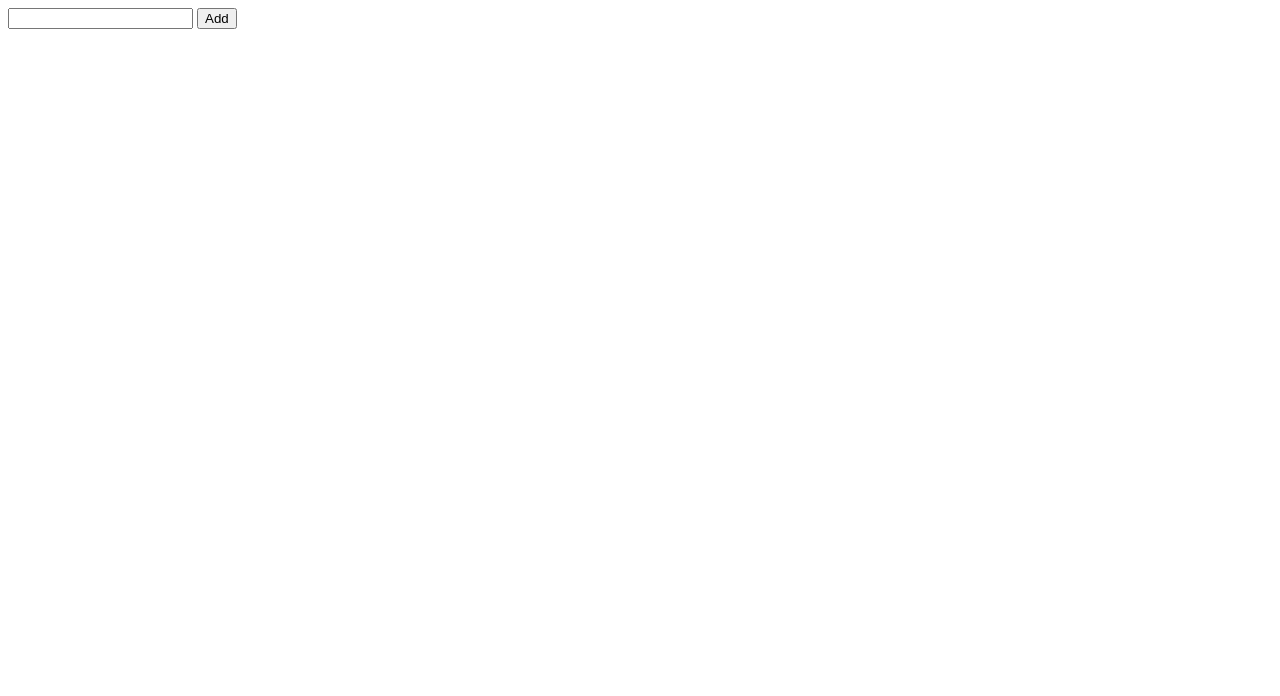
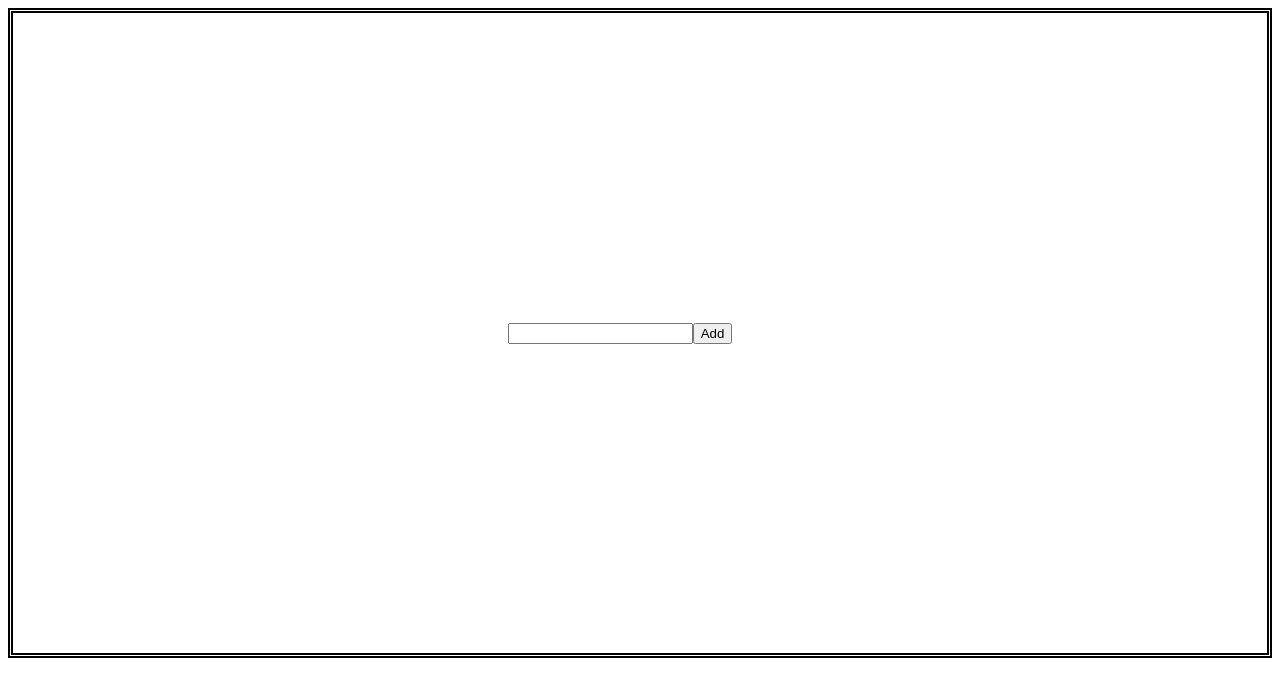
Before and after one commit to Kenan-Alnaser/To-do-list, a website: page src/index.html in a window 1280 px wide. Drawn offline with nearby package versions, Linux system fonts and the light colour scheme; files that its build step writes are made by us from their sources.

Commit message:
cointainer styling and centering

```diff
--- a/src/index.html
+++ b/src/index.html
@@ -4,14 +4,17 @@
     <meta charset="UTF-8" />
     <meta http-equiv="X-UA-Compatible" content="IE=edge" />
     <meta name="viewport" content="width=device-width, initial-scale=1.0" />
+    <link rel="stylesheet" href="./styles/main.css" />
     <title>To-Do-List</title>
   </head>
   <body>
-    <!-- <form> -->
-    <input type="text" name="userText" id="userData" />
-    <button onclick="addToList()">Add</button>
-    <!-- </form> -->
-    <ul class="result"></ul>
+    <div class="TdList">
+      <!-- <form> -->
+      <input type="text" name="userText" id="userData" />
+      <button onclick="addToList()">Add</button>
+      <!-- </form> -->
+      <ul class="result"></ul>
+    </div>
     <script src="./scripts/index.js"></script>
   </body>
 </html>
--- /dev/null
+++ b/src/scss/main.scss
@@ -0,0 +1,10 @@
+body {
+  height: 100vh;
+}
+.TdList {
+  display: flex;
+  align-items: center;
+  justify-content: center;
+  border: black double 5px;
+  height: 80%;
+}
```
